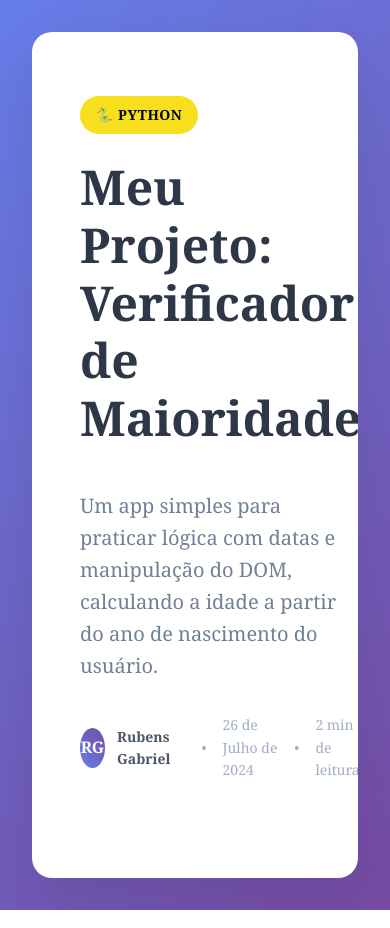
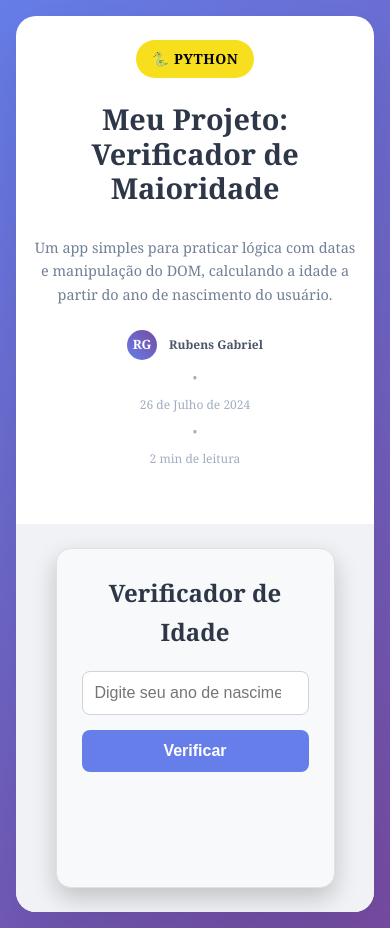
Before and after one commit to rubitoxxx/rubensgabriel, a plain HTML site: page identificador.html in a window 390 px wide. Drawn offline with Linux system fonts and the light colour scheme.

Commit message:
Update identificador.html

```diff
--- a/identificador.html
+++ b/identificador.html
@@ -5,6 +5,122 @@
     <meta name="viewport" content="width=device-width, initial-scale=1.0">
     <title>Hero Section - Verificador de Idade</title>
     <style>
+        /* Estilos gerais para garantir a responsividade */
+        body {
+            font-family: 'Georgia', serif;
+            line-height: 1.6;
+            color: #333;
+            margin: 0;
+            padding: 0;
+            box-sizing: border-box; /* Garante que padding e border sejam incluídos na largura/altura */
+        }
+
+        /* Estilos do Hero Section */
+        section {
+            min-height: 100vh;
+            background: linear-gradient(135deg, #667eea 0%, #764ba2 100%);
+            padding: 2rem;
+            display: flex;
+            align-items: center;
+            justify-content: center;
+            box-sizing: border-box;
+        }
+
+        .main-container {
+            max-width: 1200px;
+            width: 100%;
+            background: white;
+            border-radius: 20px;
+            box-shadow: 0 20px 60px rgba(0, 0, 0, 0.1);
+            overflow: hidden;
+            display: grid;
+            grid-template-columns: 1fr 1fr;
+            gap: 0;
+            min-height: 600px;
+        }
+
+        .text-content {
+            padding: 4rem 3rem;
+            display: flex;
+            flex-direction: column;
+            justify-content: center;
+        }
+
+        .tag {
+            display: inline-block;
+            background: #F7DF1E;
+            color: #000;
+            padding: 0.5rem 1rem;
+            border-radius: 25px;
+            font-size: 0.875rem;
+            font-weight: 600;
+            margin-bottom: 1.5rem;
+            width: fit-content;
+            text-transform: uppercase;
+            letter-spacing: 0.5px;
+        }
+
+        .text-content h1 {
+            font-size: 3rem;
+            font-weight: 700;
+            color: #2d3748;
+            margin-top: 0;
+            margin-bottom: 1.5rem;
+            line-height: 1.2;
+        }
+
+        .text-content p {
+            font-size: 1.25rem;
+            color: #718096;
+            margin-bottom: 2rem;
+            line-height: 1.6;
+        }
+
+        .author-info {
+            display: flex;
+            align-items: center;
+            gap: 1rem;
+            margin-bottom: 2rem;
+            font-size: 0.875rem;
+            color: #a0aec0;
+            flex-wrap: wrap; /* Para quebrar a linha em telas muito pequenas */
+        }
+
+        .author-details {
+            display: flex;
+            align-items: center;
+            gap: 0.75rem;
+        }
+
+        .avatar {
+            width: 40px;
+            height: 40px;
+            border-radius: 50%;
+            background: linear-gradient(45deg, #667eea, #764ba2);
+            display: flex;
+            align-items: center;
+            justify-content: center;
+            color: white;
+            font-weight: 600;
+            font-size: 1rem;
+        }
+
+        .author-name {
+            color: #4a5568;
+            font-weight: 600;
+        }
+
+        .form-section {
+            position: relative;
+            overflow: hidden;
+            background: #f0f2f5;
+            display: flex;
+            align-items: center;
+            justify-content: center;
+            padding: 2rem;
+            box-sizing: border-box;
+        }
+
         /* CSS do Verificador de Idade */
         .janela {
             width: 320px;
@@ -68,32 +184,104 @@
             color: #e53e3e;
             font-weight: bold;
         }
+
+        /* --- Media Queries para Responsividade --- */
+
+        /* Para telas menores que 768px (tablets e celulares) */
+        @media (max-width: 768px) {
+            .main-container {
+                grid-template-columns: 1fr; /* Uma coluna em telas menores */
+                min-height: auto; /* Altura automática */
+            }
+
+            .text-content {
+                padding: 2rem 1.5rem; /* Reduz o padding */
+                text-align: center; /* Centraliza o texto */
+            }
+
+            .text-content h1 {
+                font-size: 2.2rem; /* Reduz o tamanho do título */
+                margin-bottom: 1rem;
+            }
+
+            .text-content p {
+                font-size: 1rem; /* Reduz o tamanho do parágrafo */
+                margin-bottom: 1.5rem;
+            }
+
+            .tag {
+                margin: 0 auto 1.5rem auto; /* Centraliza a tag */
+            }
+
+            .author-info {
+                justify-content: center; /* Centraliza as informações do autor */
+                flex-direction: column; /* Empilha as informações do autor */
+                gap: 0.5rem; /* Ajusta o espaçamento */
+            }
+
+            .form-section {
+                padding: 1.5rem; /* Reduz o padding da seção do formulário */
+            }
+
+            .janela {
+                width: 90%; /* A janela ocupa 90% da largura disponível */
+                max-width: 320px; /* Mas não excede 320px */
+            }
+        }
+
+        /* Para telas menores que 480px (celulares) */
+        @media (max-width: 480px) {
+            section {
+                padding: 1rem; /* Mais padding para telas muito pequenas */
+            }
+
+            .text-content {
+                padding: 1.5rem 1rem; /* Reduz ainda mais o padding */
+            }
+
+            .text-content h1 {
+                font-size: 1.8rem; /* Título menor para telas muito pequenas */
+            }
+
+            .text-content p {
+                font-size: 0.9rem; /* Parágrafo menor */
+            }
+
+            .author-info {
+                font-size: 0.75rem; /* Fonte menor para as informações do autor */
+            }
+
+            .avatar {
+                width: 30px;
+                height: 30px;
+                font-size: 0.8rem;
+            }
+        }
     </style>
 </head>
-<body style="font-family: 'Georgia', serif; line-height: 1.6; color: #333; margin: 0; padding: 0;">
+<body>
 
-<section style="min-height: 100vh; background: linear-gradient(135deg, #667eea 0%, #764ba2 100%); padding: 2rem; display: flex; align-items: center; justify-content: center;">
-    <div style="max-width: 1200px; width: 100%; background: white; border-radius: 20px; box-shadow: 0 20px 60px rgba(0, 0, 0, 0.1); overflow: hidden; display: grid; grid-template-columns: 1fr 1fr; gap: 0; min-height: 600px;">
-
-        <div style="padding: 4rem 3rem; display: flex; flex-direction: column; justify-content: center;">
-            <span style="display: inline-block; background: #F7DF1E; color: #000; padding: 0.5rem 1rem; border-radius: 25px; font-size: 0.875rem; font-weight: 600; margin-bottom: 1.5rem; width: fit-content; text-transform: uppercase; letter-spacing: 0.5px;">
+<section>
+    <div class="main-container">
+        <div class="text-content">
+            <span class="tag">
                 🐍 Python
             </span>
 
-            <h1 style="font-size: 3rem; font-weight: 700; color: #2d3748; margin-top:0; margin-bottom: 1.5rem; line-height: 1.2;">
+            <h1>
                 Meu Projeto: Verificador de Maioridade
             </h1>
 
-            <p style="font-size: 1.25rem; color: #718096; margin-bottom: 2rem; line-height: 1.6;">
+            <p>
                 Um app simples para praticar lógica com datas e manipulação do DOM, calculando a idade a partir do ano de nascimento do usuário.
             </p>
 
-            <div style="display: flex; align-items: center; gap: 1rem; margin-bottom: 2rem; font-size: 0.875rem; color: #a0aec0;">
-                <div style="display: flex; align-items: center; gap: 0.75rem;">
-                    <div style="width: 40px; height: 40px; border-radius: 50%; background: linear-gradient(45deg, #667eea, #764ba2); display: flex; align-items: center; justify-content: center; color: white; font-weight: 600; font-size:1rem;">
+            <div class="author-info">
+                <div class="author-details">
+                    <div class="avatar">
                         RG
                     </div>
-                    <span style="color: #4a5568; font-weight: 600;">Rubens Gabriel</span>
+                    <span class="author-name">Rubens Gabriel</span>
                 </div>
                 <span>•</span>
                 <span>26 de Julho de 2024</span>
@@ -102,19 +290,16 @@
             </div>
         </div>
 
-        <div style="position: relative; overflow: hidden; background: #f0f2f5; display: flex; align-items: center; justify-content: center; padding: 2rem;">
-
+        <div class="form-section">
             <div class="janela">
                 <h2>Verificador de Idade</h2>
                 <input type="number" id="ano" placeholder="Digite seu ano de nascimento">
                 <button onclick="verificarIdade()">Verificar</button>
                 <div id="resultado" class="resultado"></div>
             </div>
-
         </div>
     </div>
 </section>
-
 
 <script>
     function verificarIdade() {
@@ -132,6 +317,7 @@
             return;
         }
 
+        // Correção para o ano limite: considerar o ano atual
         if (anoNascimento < 1900 || anoNascimento > anoAtual) {
             resultadoDiv.textContent = "Ano inválido. Verifique o valor.";
             resultadoDiv.classList.add('erro');
```
